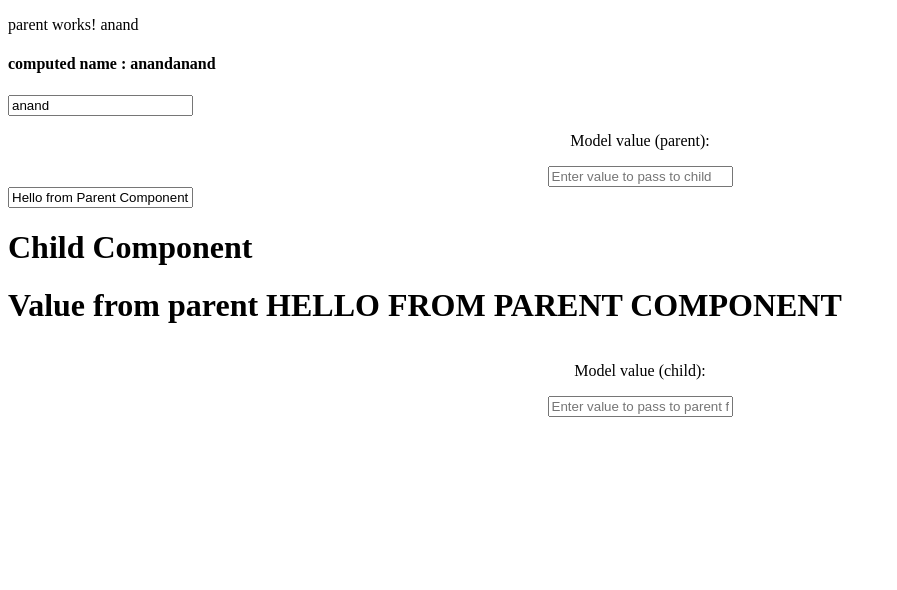
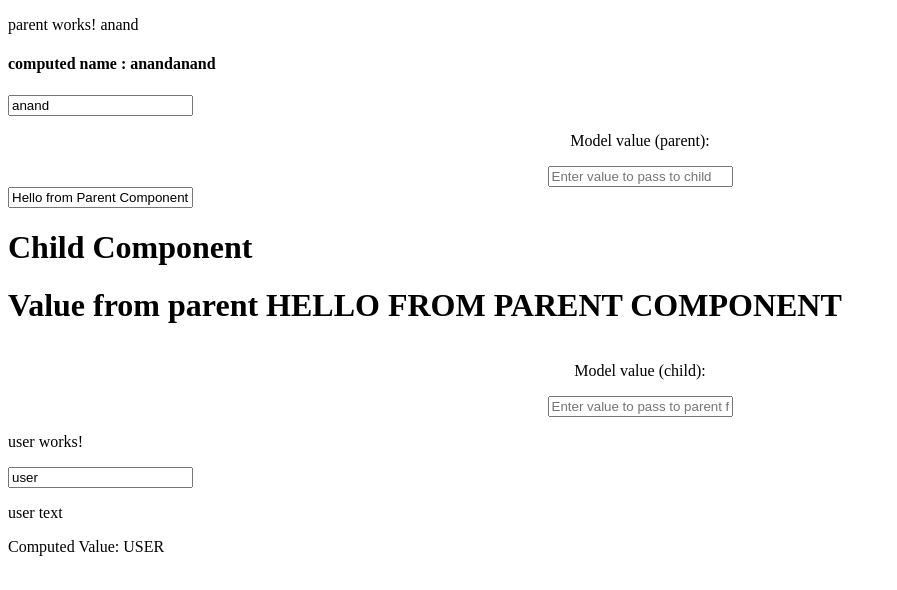
Before and after one commit to ANANTH4004/Angular-basics, an Angular app: page /user in a window 1280 px wide. Before the commit this address led to /. Shown: the top 590 px of the page, without its empty margins (0-897 px from the left). Built offline with nearby package versions, Linux system fonts and the light colour scheme.

Commit message:
signal with viewChild

```diff
--- a/src/app/app.component.html
+++ b/src/app/app.component.html
@@ -1 +1,2 @@
 <app-parent></app-parent>
+<router-outlet></router-outlet>
--- a/src/app/app.routes.ts
+++ b/src/app/app.routes.ts
@@ -1,3 +1,14 @@
 import { Routes } from '@angular/router';
+import { UserComponent } from './user/user.component';
 
-export const routes: Routes = [];
+export const routes: Routes = [
+  {
+    path: 'user',
+    loadComponent: () =>
+      import('./user/user.component').then((m) => m.UserComponent),
+  },
+  {
+    path: 'user/val',
+    component: UserComponent,
+  },
+];
--- /dev/null
+++ b/src/app/user/user.component.html
@@ -0,0 +1,11 @@
+<p>user works!</p>
+
+<input
+  #text
+  type="text"
+  value="user"
+  [(ngModel)]="uservalue"
+  (input)="valueChanges()"
+/>
+<p>{{ text.value }} {{ text.type }}</p>
+<p *ngIf="computedTextValue()">Computed Value: {{ computedTextValue() }}</p>
--- /dev/null
+++ b/src/app/user/user.component.ts
@@ -0,0 +1,49 @@
+import { CommonModule } from '@angular/common';
+import {
+  AfterViewInit,
+  Component,
+  computed,
+  ElementRef,
+  OnChanges,
+  OnInit,
+  signal,
+  Signal,
+  viewChild,
+  ViewChild,
+} from '@angular/core';
+import { FormsModule } from '@angular/forms';
+
+@Component({
+  selector: 'app-user',
+  templateUrl: './user.component.html',
+  styleUrl: './user.component.scss',
+  imports: [FormsModule, CommonModule],
+})
+export class UserComponent implements OnInit, AfterViewInit {
+  @ViewChild('text') textvalue: ElementRef | undefined; //old way
+  uservalue: Signal<string> = signal('user');
+
+  textBox: Signal<ElementRef | undefined> = viewChild('text');
+
+  computedTextValue = computed(() => this.uservalue().toUpperCase());
+
+  ngOnInit(): void {
+    console.log(
+      'valuye',
+      (this.textBox() as ElementRef).nativeElement.value.toUpperCase()
+    );
+    console.log(this.textBox(), '\n', this.textvalue);
+    console.log('UserComponent ngOnInit');
+  }
+
+  ngAfterViewInit(): void {
+    console.log('UserComponent ngAfterViewInit');
+    console.log(this.textBox(), '\n', this.textvalue);
+  }
+  valueChanges(): void {
+    console.log(
+      'UserComponent ngOnChanges',
+      this.textBox()?.nativeElement.value
+    );
+  }
+}
```
Also changed, not shown: src/app/user/user.module.ts (added, +10 -0 lines), src/app/user/user.component.scss (added), 1 other file (tests, documents, lock files or other folders).
